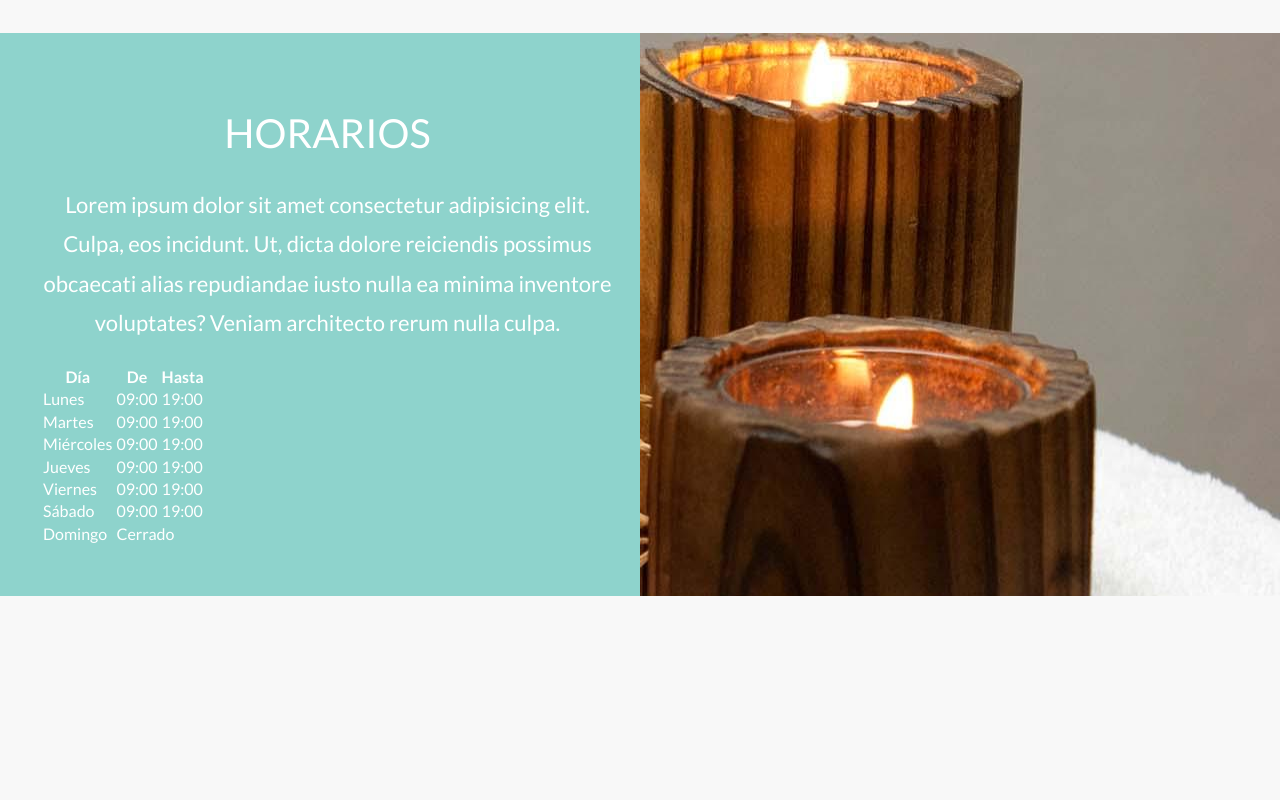
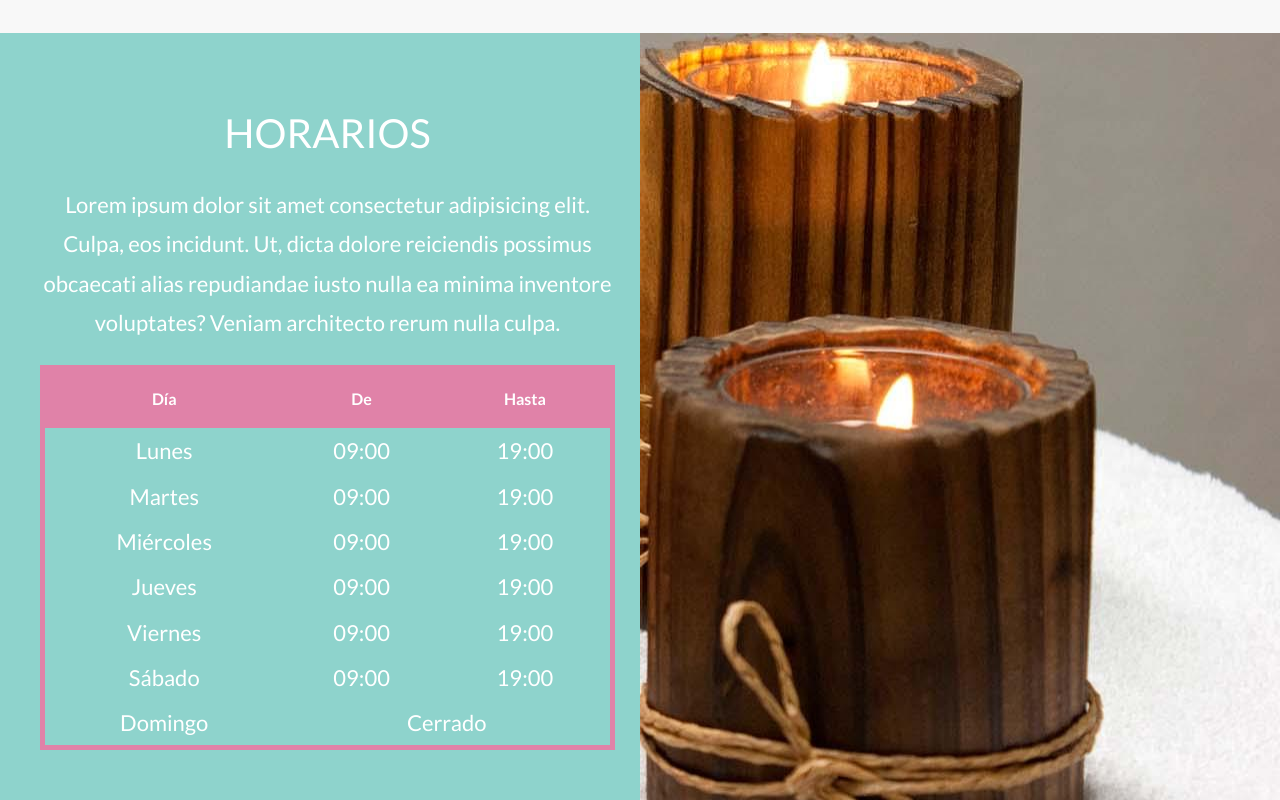
Before and after one commit to HugoAvila-Dev/CarolinaSpa, a website: page index.html in a window 1280 px wide. Shown: the part 1931-2731 px from the top of the page. Before the commit the page ends 2527 px from the top, so only its background shows below. Drawn offline with Linux system fonts and the light colour scheme; a web font is replaced by a local one.

Commit message:
css a la tabla

```diff
--- a/src/scss/ui/contenido/_horarios.scss
+++ b/src/scss/ui/contenido/_horarios.scss
@@ -33,6 +33,26 @@
     }
 }
 .tabla {
+    width: 100%;
+    border: .5rem solid v.$secundario;
+    text-align: center;
+    border-collapse: collapse;
+    &__thead {
+        background-color: v.$secundario;
+    }
+    &__th{
+        padding: 2rem;
+    }
+    &__body {
+    }
+    &__tr{
 
-
+        &:hover {
+            background-color: darken(v.$primario, 10%);
+        }
+    }
+    &__td {
+        padding: 1rem;
+        font-size: 2.2rem
+    }
 }
```
Also changed, not shown: build/css/app.css, 1 other file.
